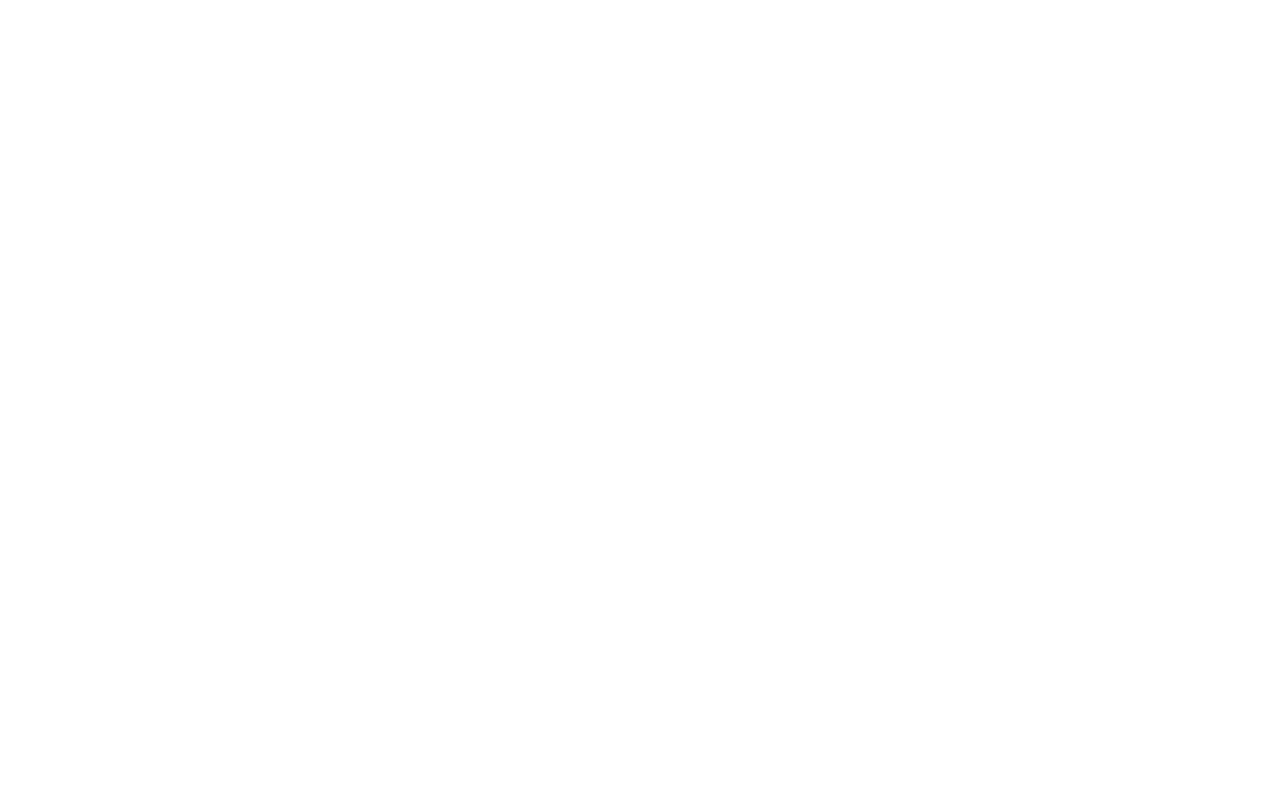
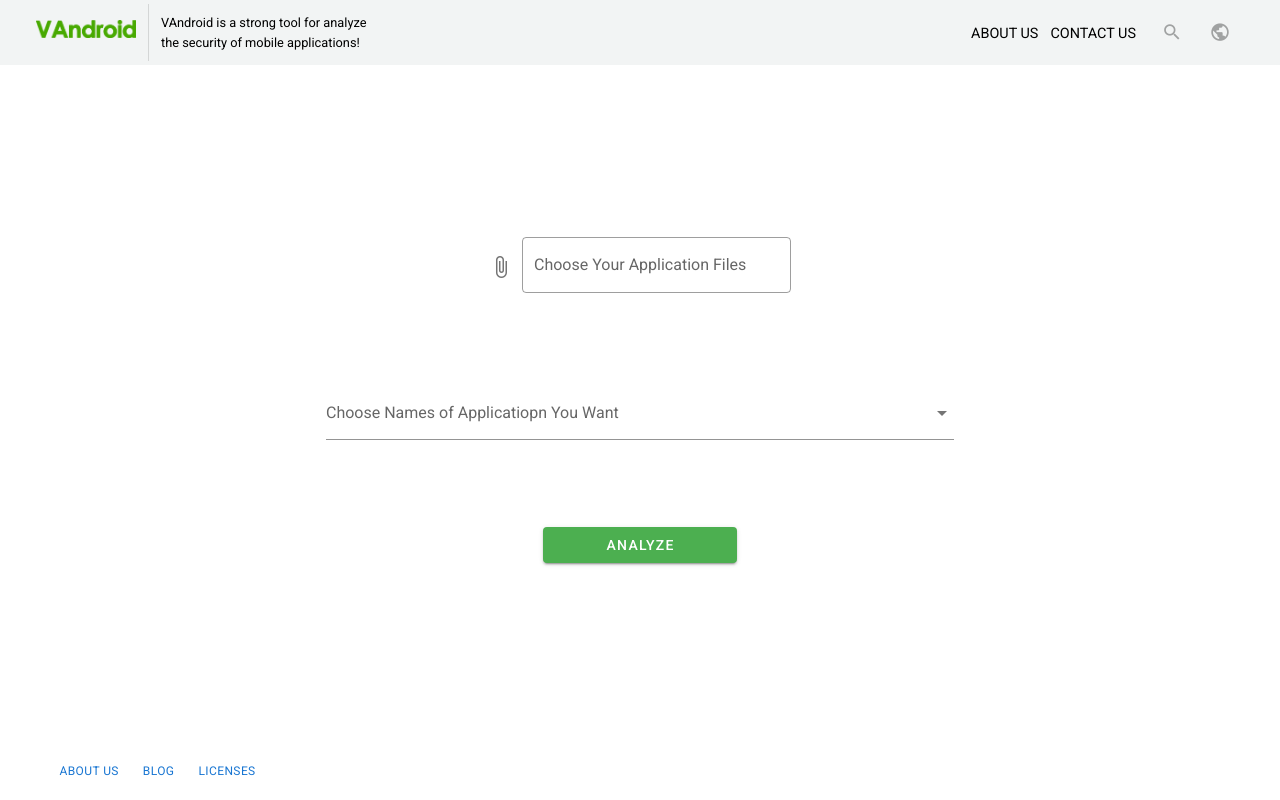
Before and after one commit to Madanian/Vandroid_FrontEnd, a Vue app: page /choose-app in a window 1280 px wide. Built offline with nearby package versions, Linux system fonts and the light colour scheme.

Commit message:
footer, FileInput, Combobox component, search box in header

```diff
--- a/src/App.vue
+++ b/src/App.vue
@@ -14,7 +14,7 @@
 <style>
 @import "@/font.css";
 .app {
-  font-family: "IranSans";
+  /* font-family: "IranSans"; */
   font-weight: 400;
 }
 
--- a/src/components/Basics/Button.vue
+++ b/src/components/Basics/Button.vue
@@ -29,7 +29,7 @@
     :loading="loading"
     @click="onClick"
     :class="{ notActiveClass: notActive }"
-    class="px-3"
+    class="px-2"
   >
     <slot name="buttonSlotBefor"></slot>
     {{ input_value }}
--- /dev/null
+++ b/src/components/Basics/Combobox.vue
@@ -0,0 +1,32 @@
+<template>
+  <v-combobox
+    v-model="select"
+    :items="items"
+    label="Choose Names of Applicatiopn You Want"
+    multiple
+    chips
+    item-color="green"
+    color="green"
+    hide-details
+    @change="passSelectedItems"
+  ></v-combobox>
+</template>
+
+<script>
+export default {
+  name: "Combobox",
+  data() {
+    return {
+      select: [],
+    };
+  },
+  props: {
+    items: Array,
+  },
+  methods:{
+    passSelectedItems(){
+        this.$emit("selectedItems", this.select)
+    }
+  }
+};
+</script>
--- /dev/null
+++ b/src/components/Basics/FileInput.vue
@@ -0,0 +1,38 @@
+<template>
+  <v-file-input
+    v-model="files"
+    color="#2b8700"
+    counter
+    label="Choose Your Application Files"
+    placeholder="Select your files"
+    prepend-icon="mdi-paperclip"
+    outlined
+    :show-size="1000"
+    hide-details
+  >
+    <template v-slot:selection="{ index, text }">
+      <v-chip v-if="index < 2" color="#329505" dark label small>
+        {{ text }}
+      </v-chip>
+
+      <span
+        v-else-if="index === 2"
+        class="text-overline grey--text text--darken-3 mx-2"
+      >
+        +{{ files.length - 2 }} File(s)
+      </span>
+    </template>
+  </v-file-input>
+</template>
+
+<script>
+export default {
+  name: "FileInput",
+  data() {
+    return {
+      files: [],
+      select: [],
+    };
+  },
+};
+</script>
--- /dev/null
+++ b/src/components/Footer.vue
@@ -0,0 +1,58 @@
+<template>
+  <v-footer color="transparent" absolute app inset fixed>
+    <v-container>
+      <v-row align="center">
+        <v-col
+          v-for="(item, i) in items"
+          :key="i"
+          class="text-center"
+          cols="4"
+          md="auto"
+        >
+          <router-link
+            :to="item.link"
+            class="text-uppercase text-caption"
+            rel="noopener"
+            v-text="item.text"
+          ></router-link>
+        </v-col>
+
+        <!-- <v-spacer v-if="$vuetify.breakpoint.smAndDown"/>
+
+        <v-col cols="12" md="auto">
+          <div class="text-body-1 font-weight-light pt-6 pt-md-0 text-center">
+            &copy; {{ new Date().getFullYear() }}, Made by
+            <v-icon>mdi-vuetify</v-icon>
+            <a
+              href="https://vuetifyjs.com/en/about/meet-the-team/#company"
+              class="text-decoration-none"
+              >Vuetify</a
+            >
+          </div>
+        </v-col> -->
+      </v-row>
+    </v-container>
+  </v-footer>
+</template>
+
+<script>
+export default {
+  name: "Footer",
+  data: () => ({
+    items: [
+      {
+        link: "#",
+        text: "About Us",
+      },
+      {
+        link: "#",
+        text: "Blog",
+      },
+      {
+        link: "#",
+        text: "Licenses",
+      },
+    ],
+  }),
+};
+</script>
--- a/src/components/Header.vue
+++ b/src/components/Header.vue
@@ -14,7 +14,7 @@
         class="mr-3"
       ></v-app-bar-nav-icon>
 
-      <a href="#" title="VAndroid">
+      <a href="#" title="VAndroid" v-if="!$vuetify.breakpoint.xsOnly">
         <img
           src="@/assets/images/vandroid.png"
           width="100vw"
@@ -39,40 +39,55 @@
         </div>
       </router-link>
 
-      <template v-for="rightIcon in rightIcons">
-        <Button
-          :key="rightIcon.id"
-          :to="rightIcon.link"
-          plain
-          icon
-          v-if="$vuetify.breakpoint.mdAndUp"
-        >
-          <v-icon size="21" slot="buttonSlotBefor">{{ rightIcon.name }}</v-icon>
+      <div v-for="leftIcon in leftIcons" :key="leftIcon.id">
+        <Button :to="leftIcon.link" plain icon>
+          <v-icon size="21" slot="buttonSlotBefor">{{ leftIcon.name }}</v-icon>
         </Button>
-      </template>
+      </div>
 
       <v-spacer></v-spacer>
 
       <div>
-        <router-link to="#" style="color: black; font-size: 0.8rem" class="mr-3"
+        <router-link
+          to="#"
+          style="color: black; font-size: 0.9rem"
+          class="mr-3 text-uppercase"
+          v-if="!isShowSearchBox"
           >About Us</router-link
         >
-        <router-link to="#" class="mr-3" style="color: black; font-size: 0.8rem"
+
+        <router-link
+          to="#"
+          style="color: black; font-size: 0.9rem"
+          class="mr-3 text-uppercase"
+          v-if="!isShowSearchBox"
           >Contact Us</router-link
         >
       </div>
 
-      <template v-for="leftIcon in leftIcons">
-        <Button
-          :key="leftIcon.id"
-          :to="leftIcon.link"
-          plain
-          icon
-          v-if="$vuetify.breakpoint.mdAndUp"
-        >
-          <v-icon size="21" slot="buttonSlotBefor">{{ leftIcon.name }}</v-icon>
+      <v-text-field
+        class="my-auto mr-2"
+        placeholder="Search"
+        filled
+        dense
+        hide-details
+        color="green"
+        v-if="isShowSearchBox"
+      >
+        <template class="pa-0 ma-0" v-slot:prepend-inner>
+          <v-icon size="21">mdi-magnify</v-icon>
+        </template>
+      </v-text-field>
+
+      <Button plain icon class="search-icon" @click="openSearchBox">
+        <v-icon size="21" slot="buttonSlotBefor">mdi-magnify</v-icon>
+      </Button>
+
+      <div v-for="rightIcon in rightIcons" :key="rightIcon.id">
+        <Button :to="rightIcon.link" plain icon>
+          <v-icon size="21" slot="buttonSlotBefor">{{ rightIcon.name }}</v-icon>
         </Button>
-      </template>
+      </div>
     </v-app-bar>
   </v-card>
 </template>
@@ -87,7 +102,9 @@
     NavigationDrawer,
   },
   data() {
-    return {};
+    return {
+      isShowSearchBox: false,
+    };
   },
   props: {
     appBarNavIcon: Boolean,
@@ -97,6 +114,9 @@
     color: String,
   },
   methods: {
+    openSearchBox() {
+      this.isShowSearchBox = !this.isShowSearchBox;
+    },
     onClick() {
       this.$emit("click");
     },
@@ -114,4 +134,8 @@
 .v-toolbar__extension {
   padding: 8.5px 7.5px;
 }
+
+.v-btn--icon.v-size--default:hover {
+  color: green;
+}
 </style>
--- a/src/components/NavigationDrawer.vue
+++ b/src/components/NavigationDrawer.vue
@@ -1,6 +1,6 @@
 <template>
   <v-navigation-drawer
-    width=" 284.16px"
+    width=" 292px"
     v-model="show"
     app
     :color="color"
@@ -214,4 +214,8 @@
 .v-list-item-group .v-list-item--active {
   color: green;
 }
+
+.v-list-item--dense .v-list-item__title, .v-list-item--dense .v-list-item__subtitle, .v-list--dense .v-list-item .v-list-item__title, .v-list--dense .v-list-item .v-list-item__subtitle{
+  font-weight: 400;
+}
 </style>
--- a/src/plugins/vuetify.js
+++ b/src/plugins/vuetify.js
@@ -1,6 +1,6 @@
 import Vue from "vue";
 import Vuetify from "vuetify/lib/framework";
-import fa from "vuetify/es5/locale/fa";
+// import fa from "vuetify/es5/locale/fa";
 import "@mdi/font/css/materialdesignicons.css";
 
 Vue.use(Vuetify);
--- a/src/views/ChooseApp.vue
+++ b/src/views/ChooseApp.vue
@@ -1,107 +1,96 @@
 <template>
   <div>
-    <Header :leftIcons="leftIcons" :color="color"></Header>
+    <Header :rightIcons="rightIcons" :color="headerColor"></Header>
+    <v-card class="d-flex align-center" flat height="100vh">
+      <v-row justify="center">
+        <v-col cols="12" sm="12" md="12" lg="12" class="mb-16">
+          <v-row align="center" justify="center">
+            <v-col cols="8" sm="5" md="3" lg="3">
+              <FileInput></FileInput>
+            </v-col>
+          </v-row>
+        </v-col>
 
-    <v-main>
-      <!-- <v-container fill-height>
-        <v-row align="center" justify="center" no-gutters>
-          <v-col cols="10" sm="10" md="10">
-            <v-card class="mx-auto card">
-              <v-file-input
-                v-model="files"
-                color="deep-purple accent-4"
-                counter
-                label="File input"
-                multiple
-                placeholder="Select your files"
-                prepend-icon="mdi-paperclip"
-                outlined
-                :show-size="1000"
-              >
-                <template v-slot:selection="{ index, text }">
-                  <v-chip
-                    v-if="index < 2"
-                    color="deep-purple accent-4"
-                    dark
-                    label
-                    small
-                  >
-                    {{ text }}
-                  </v-chip>
+        <v-col cols="12" sm="12" md="12" lg="12">
+          <v-row justify="center">
+            <v-col cols="9" sm="8" md="6" lg="6">
+              <Combobox
+                @selectedItems="selectItem"
+                :items="ComboboxItems"
+              ></Combobox>
+            </v-col>
+          </v-row>
+        </v-col>
 
-                  <span
-                    v-else-if="index === 2"
-                    class="text-overline grey--text text--darken-3 mx-2"
-                  >
-                    +{{ files.length - 2 }} File(s)
-                  </span>
-                </template>
-              </v-file-input>
-            </v-card>
-          </v-col>
-        </v-row>
-      </v-container> -->
-      <v-card class="d-flex align-center" flat height="90vh" tile>
-        <v-row align="center" justify="center" no-gutters>
-          <v-col cols="3" sm="3" md="3">
-            <v-file-input
-              v-model="files"
-              color="#2b8700"
-              counter
-              label="Choose Your Application Files"
-              multiple
-              placeholder="Select your files"
-              prepend-icon="mdi-paperclip"
-              outlined
-              :show-size="1000"
-            >
-              <template v-slot:selection="{ index, text }">
-                <v-chip
-                  v-if="index < 2"
-                  color="#329505"
-                  dark
-                  label
-                  small
-                >
-                  {{ text }}
-                </v-chip>
-
-                <span
-                  v-else-if="index === 2"
-                  class="text-overline grey--text text--darken-3 mx-2"
-                >
-                  +{{ files.length - 2 }} File(s)
-                </span>
-              </template>
-            </v-file-input>
-          </v-col>
-        </v-row>
-      </v-card>
-    </v-main>
+        <v-col cols="12" sm="12" md="12" lg="12">
+          <v-row justify="center">
+            <v-col cols="4" sm="2" md="2" lg="2">
+              <Button
+                input_value="Analyze"
+                color="green"
+                dark
+                block
+                class="mt-16"
+                @click="submitData"
+              ></Button>
+            </v-col>
+          </v-row>
+        </v-col>
+      </v-row>
+    </v-card>
+    <Footer></Footer>
   </div>
 </template>
 
 <script>
 import Header from "@/components/Header.vue";
+import Footer from "@/components/Footer.vue";
+import FileInput from "@/components/Basics/FileInput.vue";
+import Combobox from "@/components/Basics/Combobox.vue";
+import Button from "@/components/Basics/Button.vue";
+import router from "@/router";
 export default {
   name: "ChooseApp",
   data() {
     return {
-      leftIcons: [
-        { id: 1, name: "mdi-magnify", link: "#" },
-        { id: 2, name: "mdi-earth", link: "#" },
+      rightIcons: [{ id: 1, name: "mdi-earth", link: "#" }],
+      ComboboxItems: [
+        "Telegram",
+        "Whatsapp",
+        "Eitaa",
+        "Soroush",
+        "Bale",
+        "Imo",
       ],
-      color: "#f2f4f4",
+      headerColor: "#f2f4f4",
+      comboboxSelectItems: [],
     };
   },
   components: {
     Header,
+    Footer,
+    FileInput,
+    Combobox,
+    Button,
+  },
+  methods: {
+    selectItem(selectItems) {
+      this.comboboxSelectItems = selectItems;
+    },
+    submitData() {
+      if (this.comboboxSelectItems.length > 0) {
+        console.log(this.comboboxSelectItems);
+        router.push("/app-analysis");
+      } else {
+        alert("You Should Choose the Name of a Application!")
+      }
+    },
   },
 };
 </script>
 
-<style scoped>
-.co{
-    color: #329505;
+<style>
+.v-btn {
+  text-transform: none;
 }
 </style>
--- a/src/views/HomeView.vue
+++ b/src/views/ResultAnalysis.vue
@@ -1,7 +1,7 @@
 <template>
   <div>
-    <NavigationDrawer v-if="isShowNav" :color="color"></NavigationDrawer>
-    <Header appBarNavIcon @click="showNav" :leftIcons="leftIcons" :color="color"></Header>
+    <NavigationDrawer v-if="isShowNav" :color="headerAndNavigationColor"></NavigationDrawer>
+    <Header appBarNavIcon @click="showNav" :rightIcons="rightIcons" :color="headerAndNavigationColor"></Header>
     <v-main>
       <div class="mx-8 mt-8 mb-5">
         <ExpansionPanel></ExpansionPanel>
@@ -15,15 +15,14 @@
 import NavigationDrawer from "@/components/NavigationDrawer.vue";
 import ExpansionPanel from "@/components/Basics/ExpansionPanel.vue"
 export default {
-  name: "Home",
+  name: "ResultAnalysis",
   data() {
     return {
       isShowNav: null,
-      leftIcons: [
-        { id: 1, name: "mdi-magnify", link: "#" },
-        { id: 2, name: "mdi-earth", link: "#" },
+      rightIcons: [
+        { id: 1, name: "mdi-earth", link: "#" },
       ],
-      color: "#f2f4f4",
+      headerAndNavigationColor: "#f2f4f4",
     };
   },
   methods: {
```
Also changed, not shown: src/router/index.js (+10 -10 lines).
